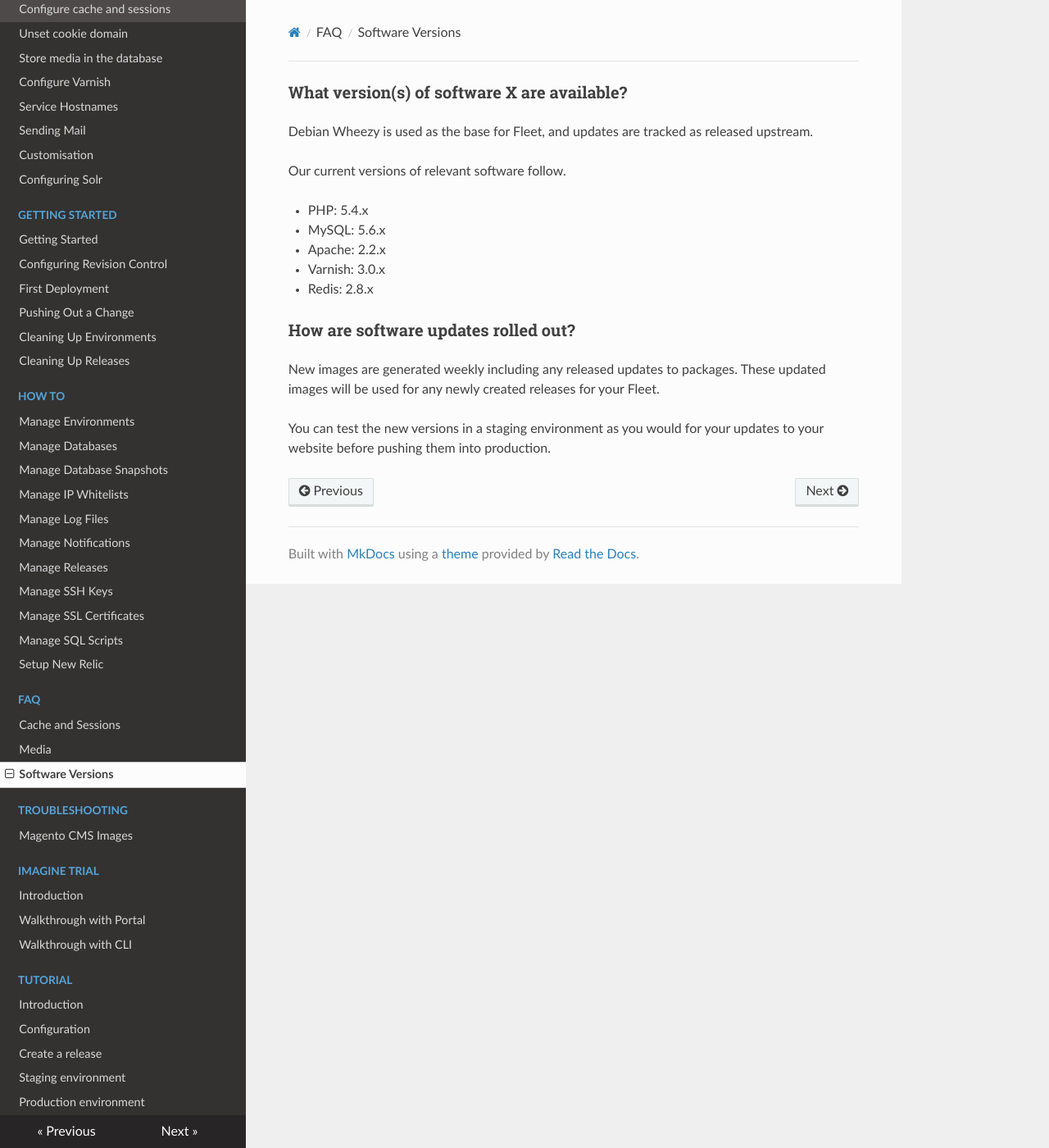
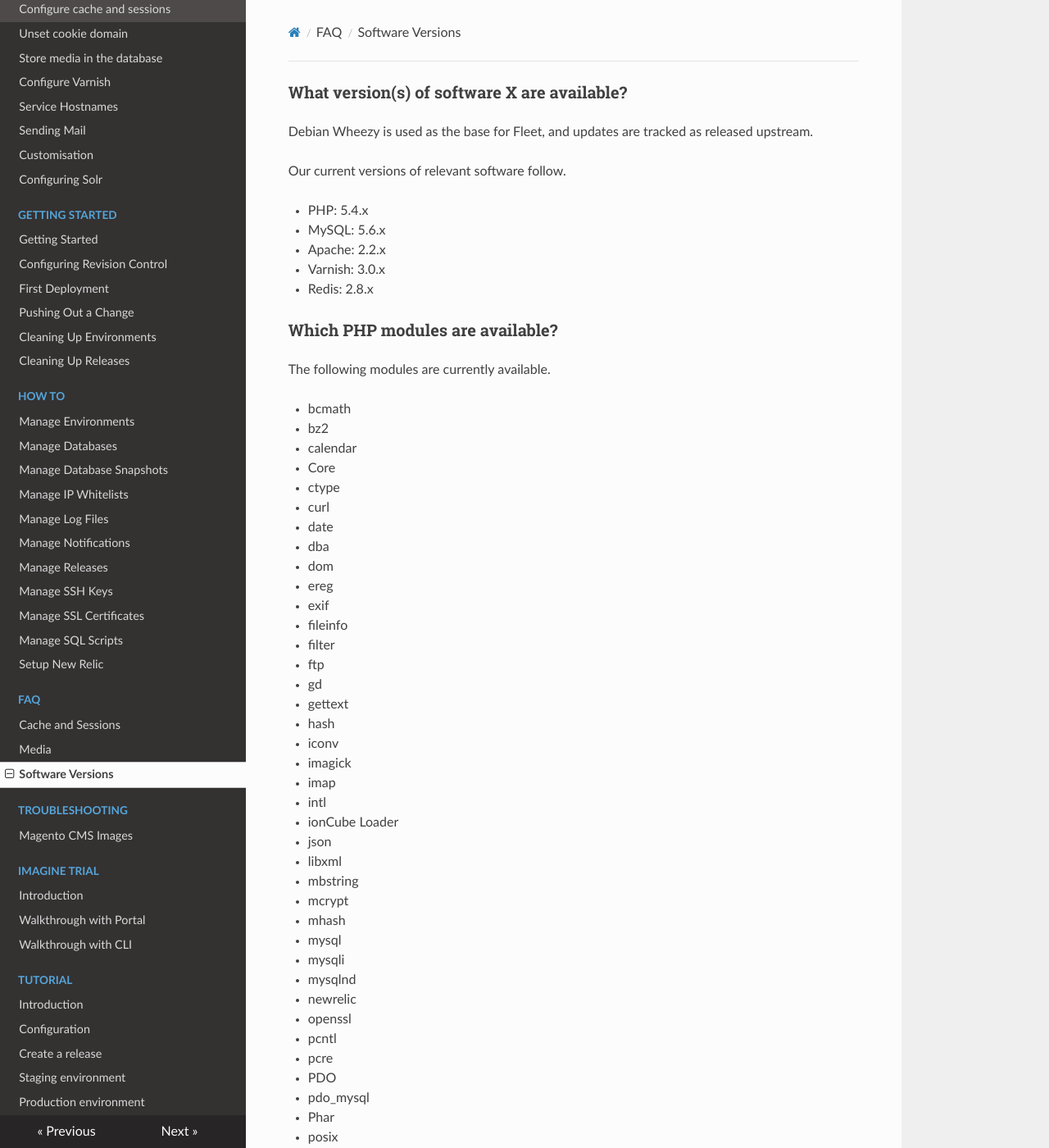
Before and after one commit to anchor/fleet-magento-docs, an MkDocs documentation site: the page built from docs/faq/software-versions.md, in a window 1280 px wide and 1400 px high. Shown: the whole window at 82% size. Built offline with MkDocs 1.6.1, drawn with Linux system fonts in a browser that asks for light colours; nearby versions of some CDN libraries; old or Windows-style settings are respelled for this version of MkDocs; some of the changed text lies outside the part shown.

Commit message:
Document PHP modules available

```diff
--- a/docs/faq/software-versions.md
+++ b/docs/faq/software-versions.md
@@ -10,6 +10,69 @@ Our current versions of relevant software follow.
  - Varnish: 3.0.x
  - Redis: 2.8.x
 
+### Which PHP modules are available?
+
+The following modules are currently available.
+
+ - bcmath
+ - bz2
+ - calendar
+ - Core
+ - ctype
+ - curl
+ - date
+ - dba
+ - dom
+ - ereg
+ - exif
+ - fileinfo
+ - filter
+ - ftp
+ - gd
+ - gettext
+ - hash
+ - iconv
+ - imagick
+ - imap
+ - intl
+ - ionCube Loader
+ - json
+ - libxml
+ - mbstring
+ - mcrypt
+ - mhash
+ - mysql
+ - mysqli
+ - mysqlnd
+ - newrelic
+ - openssl
+ - pcntl
+ - pcre
+ - PDO
+ - pdo_mysql
+ - Phar
+ - posix
+ - Reflection
+ - session
+ - shmop
+ - SimpleXML
+ - soap
+ - sockets
+ - SPL
+ - standard
+ - sysvmsg
+ - sysvsem
+ - sysvshm
+ - tokenizer
+ - wddx
+ - xml
+ - xmlreader
+ - xmlwriter
+ - xsl
+ - zip
+ - zlib
+
+
 ### How are software updates rolled out?
 
 New images are generated weekly including any released updates to packages. These
```
